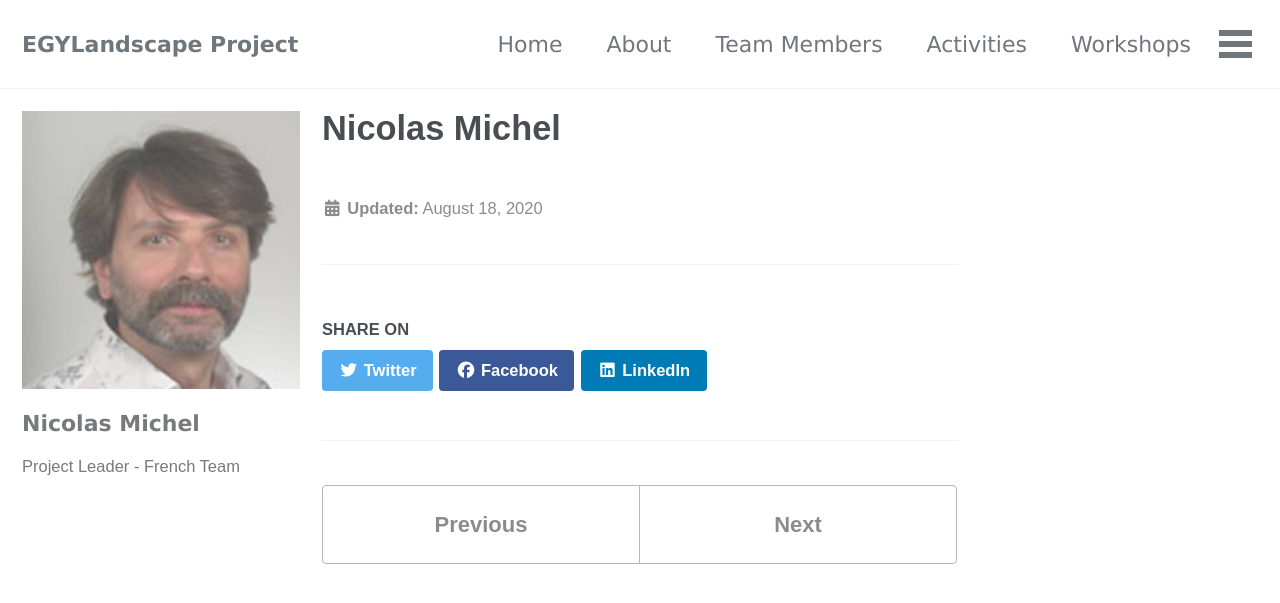
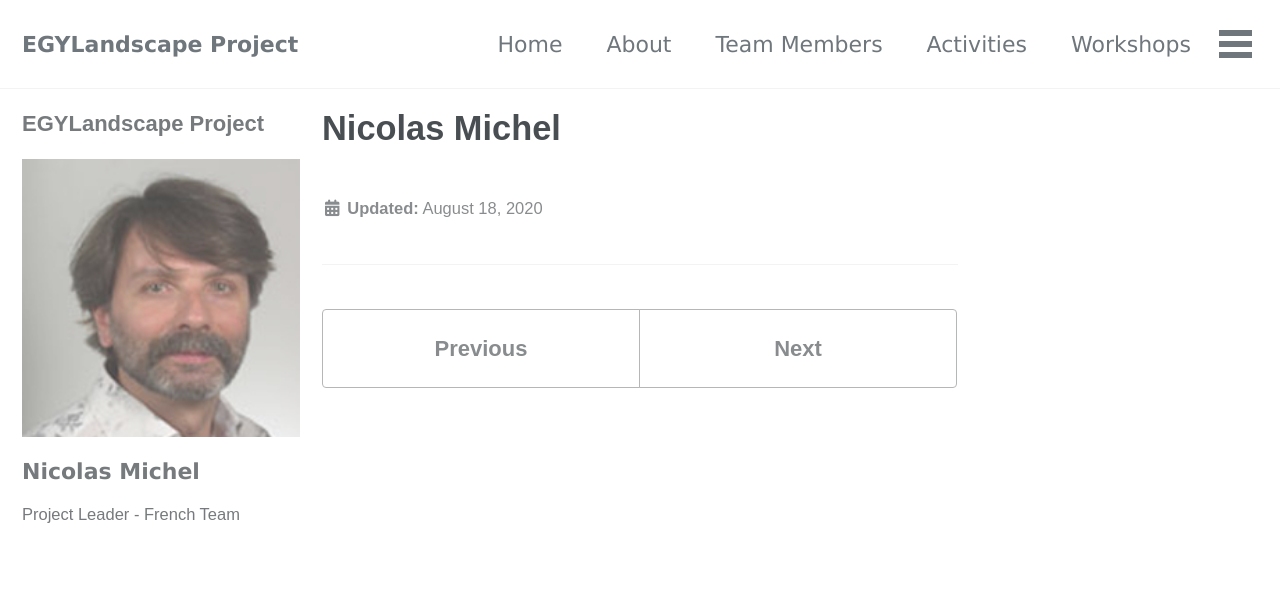
Before and after one commit to mhshaaban/egylandscapeproject.github.io, a Jekyll site: the page built from _members/NicolasMichel.md, in a window 1280 px wide and 900 px high. Shown: the top 603 px of the window. Built offline with Jekyll 4.4.1, drawn with Linux system fonts in a browser that asks for light colours; cached includes are drawn as plain includes; nearby versions of some CDN libraries; some web fonts are replaced.

Commit message:
Update _config.yml

```diff
--- a/_config.yml
+++ b/_config.yml
@@ -342,5 +342,5 @@ defaults:
       type: members
     values:
       layout: single
-      author_profile: false
-      share: true
+      author_profile: true
+      share: false
```
